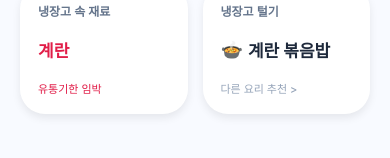
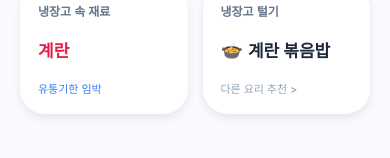
Before and after one commit to ning-o/MBCA_TeamProjects, a React Native app in the folder frontend/: screen /Fridge in a window 390 px wide. Shown: the part 598-756 px from the top of the page. Built offline with nearby package versions, Linux system fonts and the light colour scheme.

Commit message:
feat: 냉장고 홈 화면 영수증 추가 버튼에 RefDetail 연결

```diff
--- a/frontend/src/domains/fridge/FridgeMain.js
+++ b/frontend/src/domains/fridge/FridgeMain.js
@@ -7,6 +7,8 @@ import Footer from '../../common/components/Footer';
 const { width, height } = Dimensions.get('window');
 
 const FridgeMainScreen = () => {
+  const navigation = useNavigation();
+
   // --- [데이터 영역: 나중에 DB 연동] ---
   const spentAmount = 15; // 사용자가 쓴 금액 (단위: 만원)
   const monthlyBudget = 30; // 한 달 총 예산 (단위: 만원)
@@ -69,16 +71,26 @@ const FridgeMainScreen = () => {
         {/* --- 하단 2열 메뉴 카드 섹션 --- */}
         <View style={styles.cardGrid}>
           <View style={styles.row}>
-            <MenuCard title="한달 식비 입력" value={monthlyBudget} unit="만원" sub={`${spentAmount}만원 사용`} />
-            {/* <TouchableOpacity
-              style={{ flex: 1 }}
+            {/* 1. 일반 카드 */}
+            <MenuCard
+              title="한달 식비 입력"
+              value={monthlyBudget}
+              unit="만원"
+              sub={`${spentAmount}만원 사용`}
+            />
+
+            {/* 2. 클릭 기능이 들어간 영수증 추가 카드 */}
+            <MenuCard
+              title="장본 재료 추가하기"
+              icon="📸"
+              value="영수증 추가"
               onPress={() => {
-                console.log("영수증 추가 버튼 클릭됨!"); // 작동 확인용 로그
-                navigation.navigate('FridgeDetail'); // 페이지 연결
+                console.log("영수증 추가 버튼 클릭!");
+                navigation.navigate('RefDetail');
               }}
-            ></TouchableOpacity> */}
-            <MenuCard title="장본 재료 추가하기" icon="📸" value="영수증 추가" isAction />
+            />
           </View>
+
           <View style={styles.row}>
             <MenuCard title="냉장고 속 재료" value="계란" sub="유통기한 임박" highlight />
             <MenuCard title="냉장고 털기" icon="🍲" value="계란 볶음밥" sub="다른 요리 추천 >" />
@@ -91,15 +103,20 @@ const FridgeMainScreen = () => {
   );
 };
 
-const MenuCard = ({ title, value, unit, sub, icon, highlight }) => (
-  <TouchableOpacity style={styles.card}>
+const MenuCard = ({ title, value, unit, sub, icon, highlight, onPress }) => (
+  <TouchableOpacity
+    style={styles.card}
+    onPress={onPress}
+    disabled={!onPress} // onPress가 없으면 클릭 효과 비활성화
+    activeOpacity={0.7}
+  >
     <Text style={styles.cardTitle}>{title}</Text>
     <View style={styles.cardContent}>
       {icon && <Text style={styles.cardIcon}>{icon}</Text>}
       <Text style={[styles.cardValue, highlight && { color: '#E11D48' }]}>{value}</Text>
       {unit && <Text style={styles.cardUnit}>{unit}</Text>}
     </View>
-    {sub && <Text style={[styles.cardSub, highlight && { color: '#E11D48' }]}>{sub}</Text>}
+    {sub && <Text style={[styles.cardSub, highlight && { color: '#3B82F6' }]}>{sub}</Text>}
   </TouchableOpacity>
 );
 
```
